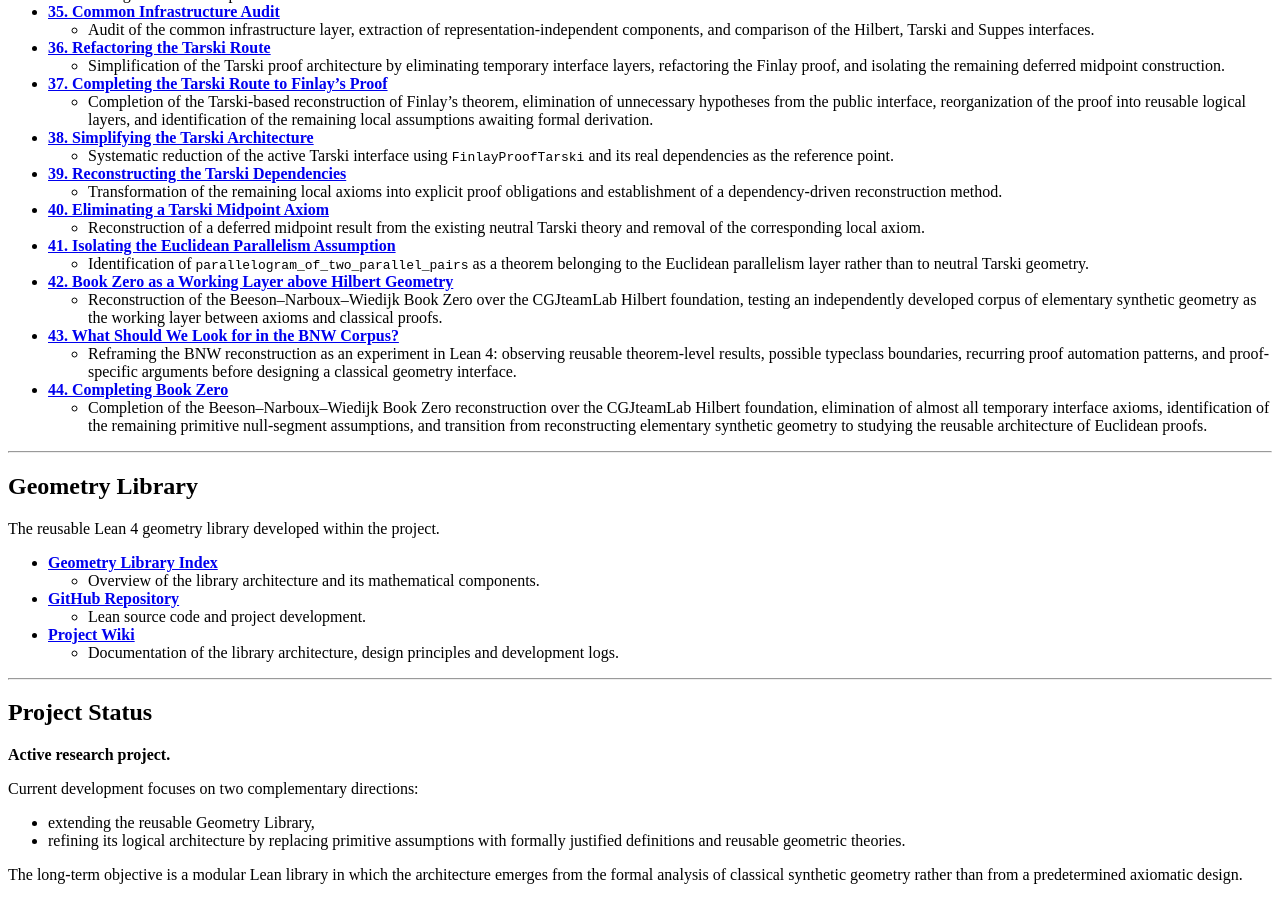
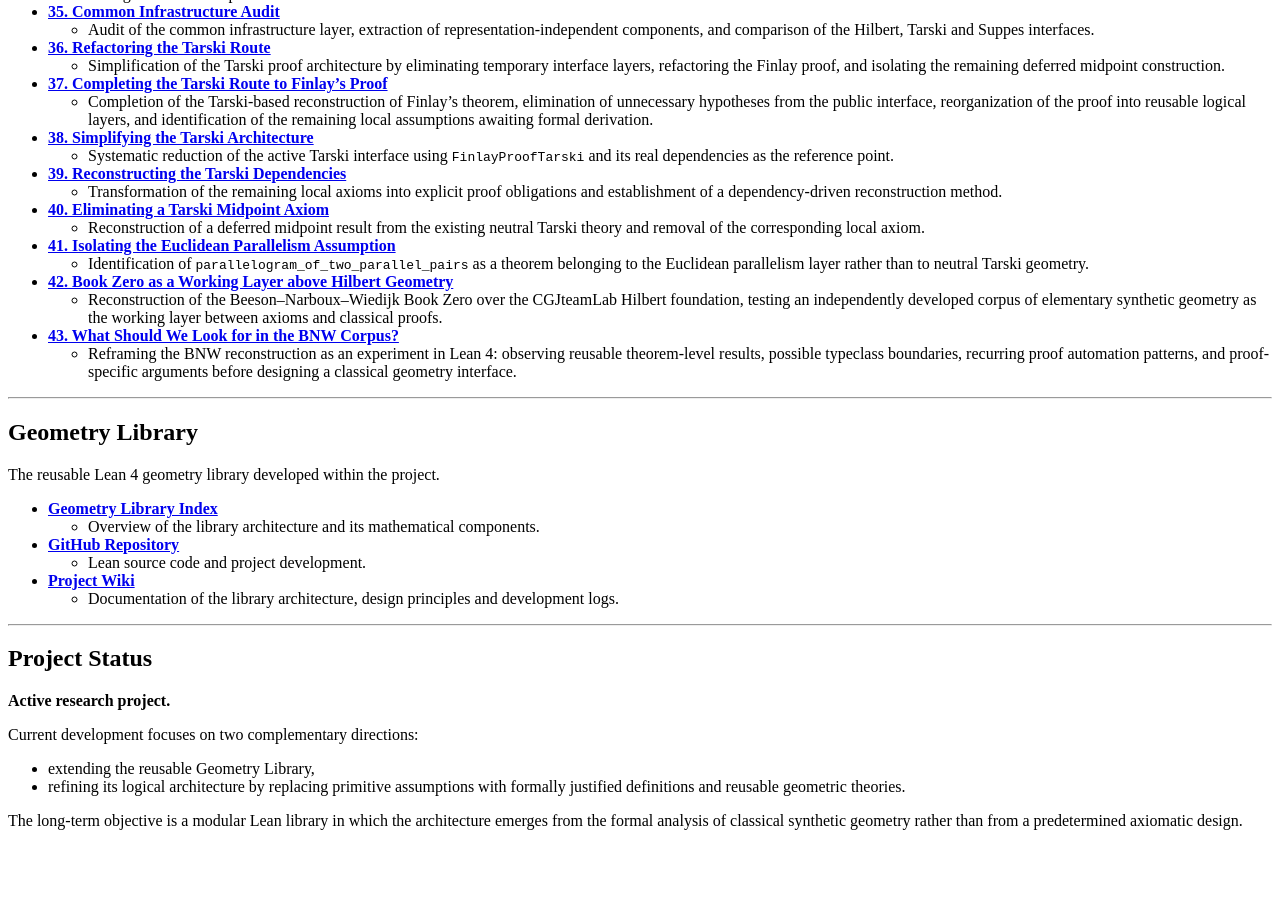
Before and after one commit to cgjteam/cgjteam.github.io, a Jekyll site: the page built from index.md, in a window 1280 px wide and 900 px high, scrolled down 1612 px. Built offline with Jekyll 4.4.1, drawn with Linux system fonts in a browser that asks for light colours; comment, search, counter and statistics services are not loaded; our own code applies the rules of GitHub Pages for plain Markdown files; after the commit the page ends 2458 px from its top, so only the background shows below that.

Commit message:
Remove Book Zero completion details from index
Removed section on completing Book Zero from index.md.

```diff
--- a/index.md
+++ b/index.md
@@ -186,13 +186,6 @@ verified proofs and extracting their reusable mathematical components.
         boundaries, recurring proof automation patterns, and
         proof-specific arguments before designing a classical geometry
         interface.
--   **[44. Completing Book Zero](log-044.md)**
-    -   Completion of the Beeson--Narboux--Wiedijk Book Zero reconstruction
-        over the CGJteamLab Hilbert foundation, elimination of almost all
-        temporary interface axioms, identification of the remaining primitive
-        null-segment assumptions, and transition from reconstructing
-        elementary synthetic geometry to studying the reusable architecture
-        of Euclidean proofs.
 
 ------------------------------------------------------------------------
 
```
